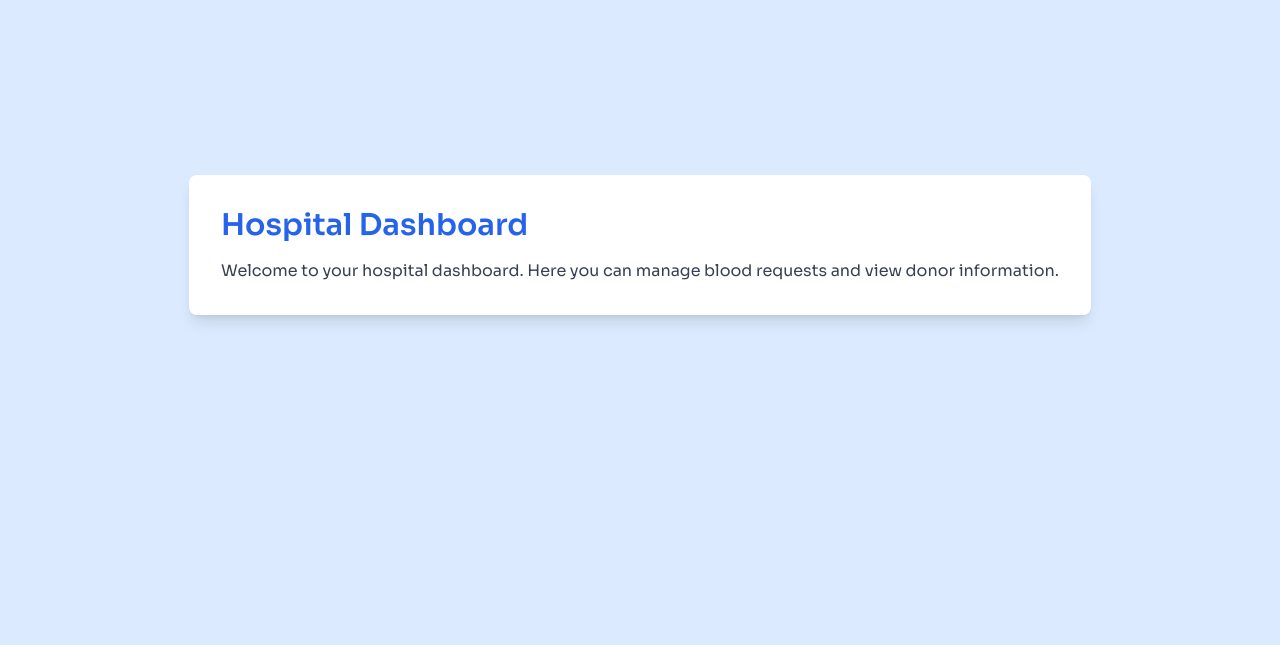
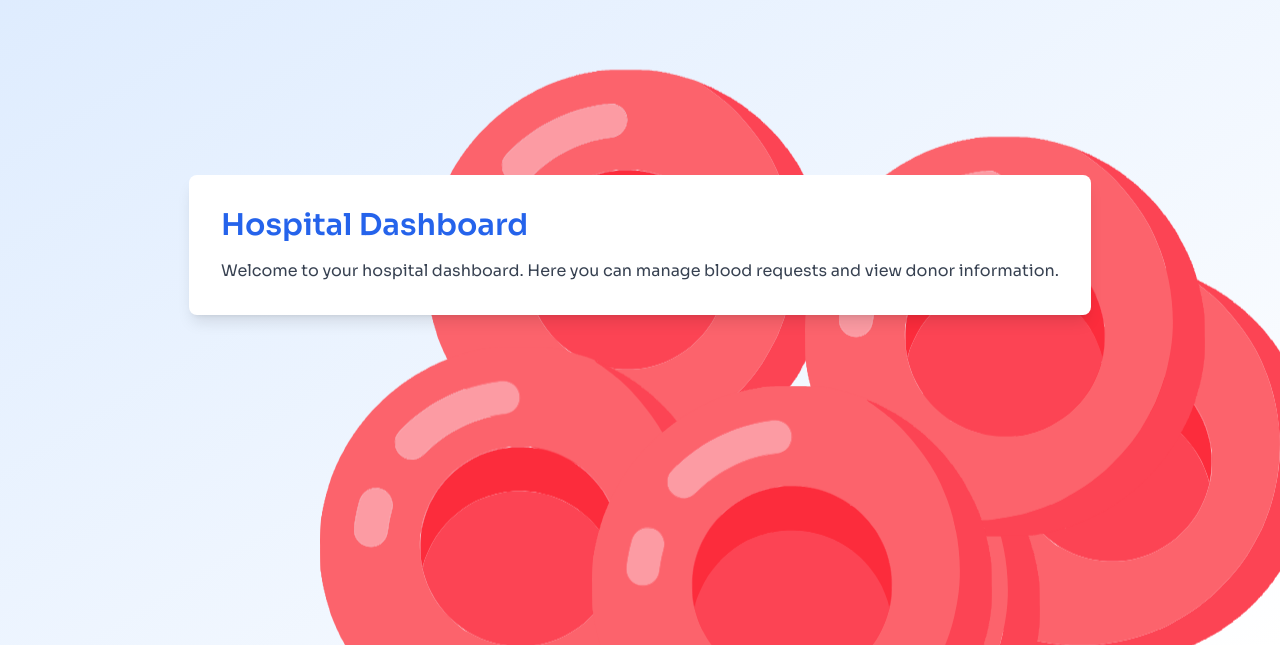
Before and after one commit to Rajamiththiran/RedHope_FrontEnd, a React (Vite) app: page /hospital-dashboard in a window 1280 px wide. Shown: the part 231-876 px from the top of the page. Built offline with nearby package versions, Linux system fonts and the light colour scheme; no server answers.

Commit message:
hospital dashboard updated

```diff
--- /dev/null
+++ b/src/assets/svg/HospitalProfileSvg.jsx
@@ -0,0 +1,18 @@
+function Icon() {
+  return (
+    <svg
+      xmlns="http://www.w3.org/2000/svg"
+      width="25"
+      height="25"
+      fill="none"
+      viewBox="0 0 24 24"
+    >
+      <g fill="#62b5f6">
+        <path d="M22 21.25H2c-.41 0-.75.34-.75.75s.34.75.75.75h20c.41 0 .75-.34.75-.75s-.34-.75-.75-.75z"></path>
+        <path d="M17 2H7C4 2 3 3.79 3 6v16h6v-6.06c0-.52.42-.94.94-.94h4.13c.51 0 .94.42.94.94V22h6V6C21 3.79 20 2 17 2zm-2.5 7.25h-1.75V11c0 .41-.34.75-.75.75s-.75-.34-.75-.75V9.25H9.5c-.41 0-.75-.34-.75-.75s.34-.75.75-.75h1.75V6c0-.41.34-.75.75-.75s.75.34.75.75v1.75h1.75c.41 0 .75.34.75.75s-.34.75-.75.75z"></path>
+      </g>
+    </svg>
+  );
+}
+
+export default Icon;
--- a/src/components/hospital_dashboard.jsx
+++ b/src/components/hospital_dashboard.jsx
@@ -1,14 +1,47 @@
+import { useEffect, useState } from "react";
+import BloodCell from "./BloodCell";
+import HospitalSideNavMenu from "./HospitalSideNavMenu";
+import HospitalSideNavToggle from "./HospitalSideNavToggle";
+
 const HospitalDashboard = () => {
+  const [isSideNavOpen, setIsSideNavOpen] = useState(false);
+
+  useEffect(() => {
+    document.body.classList.add("hospital-dashboard");
+    return () => {
+      document.body.classList.remove("hospital-dashboard");
+    };
+  }, []);
+
+  const toggleSideNav = () => {
+    setIsSideNavOpen(!isSideNavOpen);
+  };
+
   return (
-    <div className="min-h-screen bg-blue-100 flex items-center justify-center">
-      <div className="bg-white p-8 rounded-lg shadow-lg">
-        <h1 className="text-3xl font-bold text-blue-600 mb-4">
-          Hospital Dashboard
-        </h1>
-        <p className="text-gray-700">
-          Welcome to your hospital dashboard. Here you can manage blood requests
-          and view donor information.
-        </p>
+    <div className="min-h-screen bg-gradient-to-br from-blue-100 to-white flex flex-col relative overflow-hidden">
+      <HospitalSideNavToggle isOpen={isSideNavOpen} onClick={toggleSideNav} />
+      <HospitalSideNavMenu
+        isOpen={isSideNavOpen}
+        onClose={() => setIsSideNavOpen(false)}
+      />
+      <div className="flex-grow flex items-center justify-center">
+        <div className="absolute inset-0">
+          <BloodCell className="absolute top-1/4 left-1/3 animate-float" />
+          <BloodCell className="absolute top-1/2 right-1/4 animate-float-delay-1" />
+          <BloodCell className="absolute bottom-1/4 left-1/2 animate-float-delay-2" />
+          <BloodCell className="absolute top-1/3 right-1/3 animate-float" />
+          <BloodCell className="absolute bottom-1/3 left-1/4 animate-float-delay-1" />
+          <BloodCell className="absolute top-2/3 right-1/2 animate-float-delay-2" />
+        </div>
+        <div className="bg-white p-8 rounded-lg shadow-lg z-10">
+          <h1 className="text-3xl font-bold text-blue-600 mb-4">
+            Hospital Dashboard
+          </h1>
+          <p className="text-gray-700">
+            Welcome to your hospital dashboard. Here you can manage blood
+            requests and view donor information.
+          </p>
+        </div>
       </div>
     </div>
   );
```
